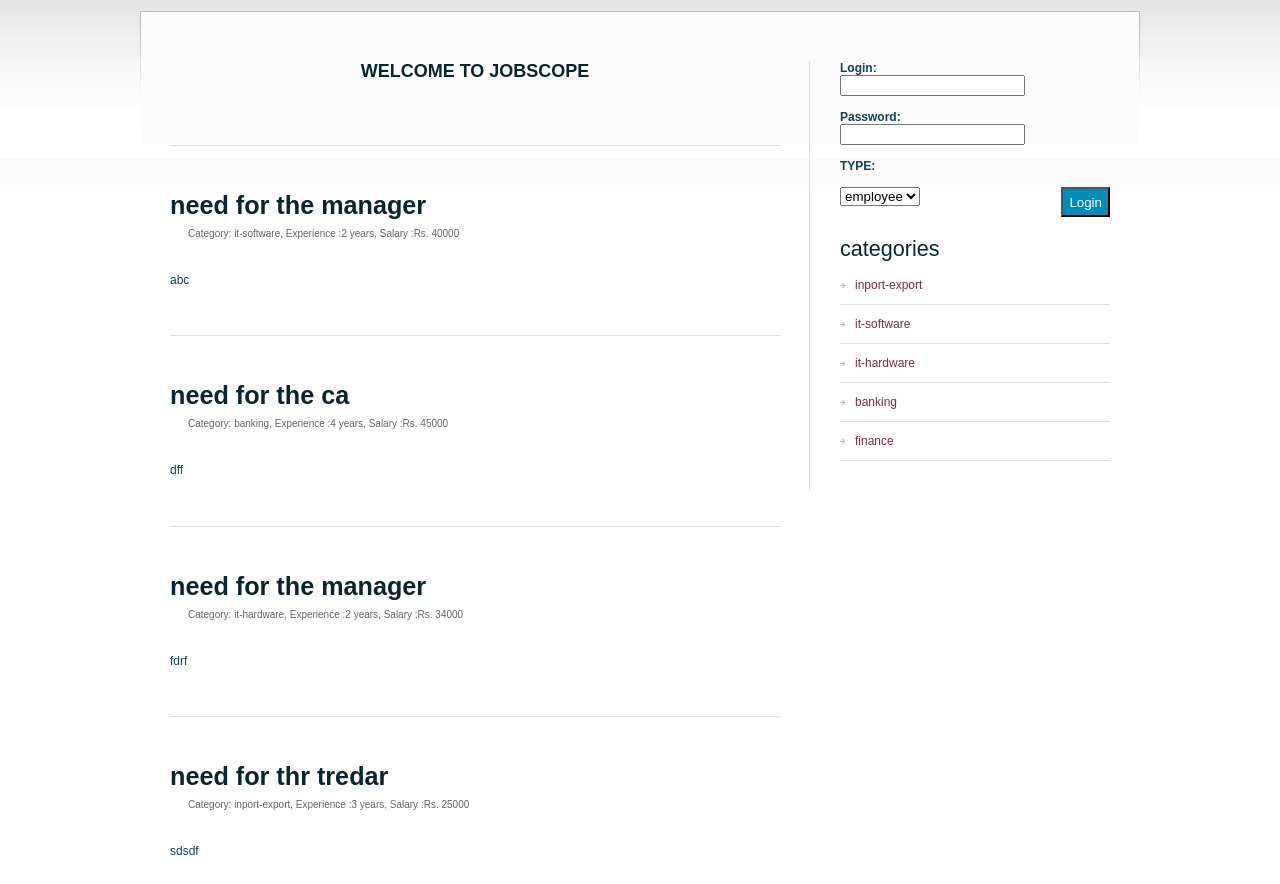
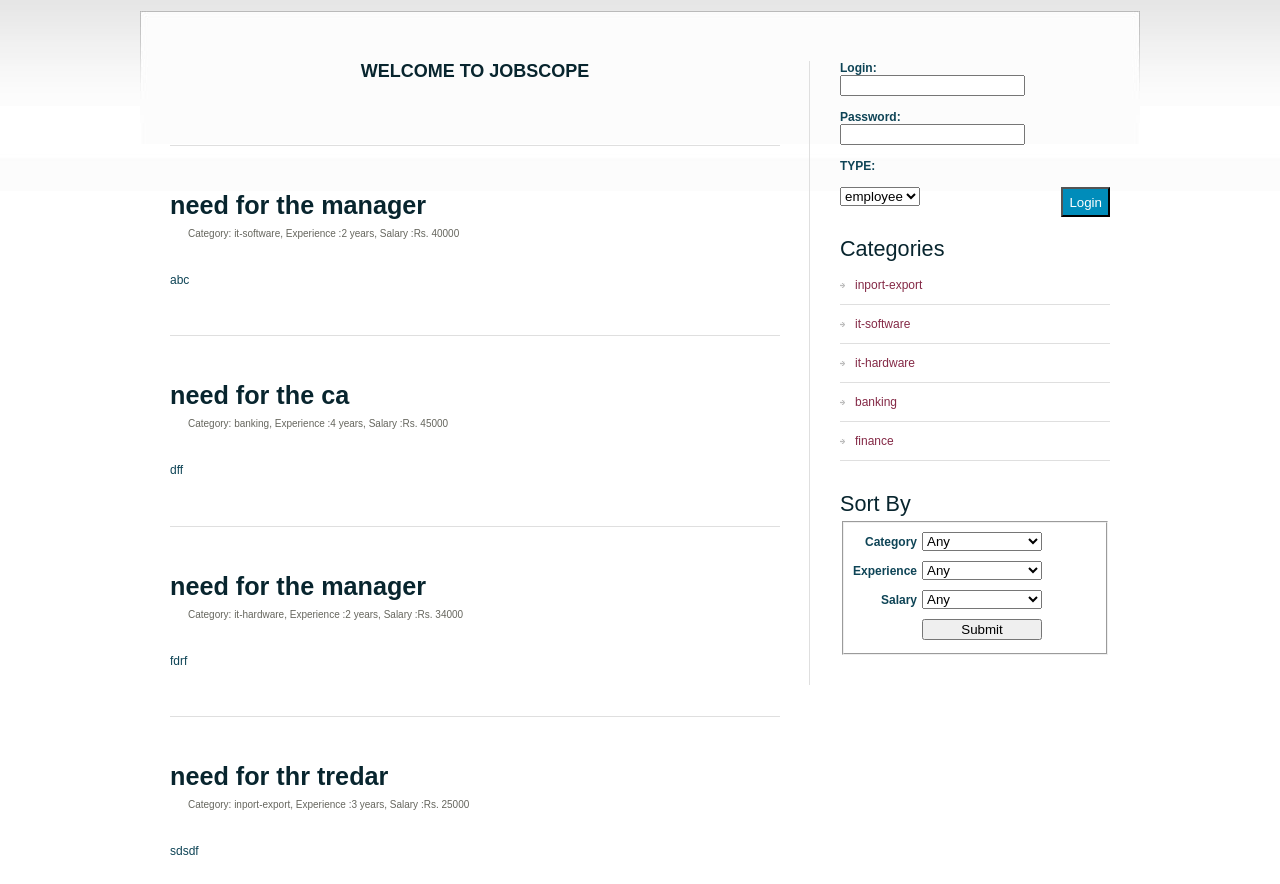
Before and after one commit to msali001/projectjob, a PHP site: page /index.php in a window 1280 px wide. Shown: the part 254-1138 px from the top of the page. Run offline with PHP 8.4, Linux system fonts and the light colour scheme; data comes from the database, SQL or seed files in the repository.

Commit message:
Phase 3 Completed

```diff
--- a/includes/sidebar.inc.php
+++ b/includes/sidebar.inc.php
@@ -30,7 +30,7 @@
 				?>
 					</li>
 					<li>
-						<h2>categories </h2>
+						<h2>Categories </h2>
 						<ul>
 					<?php
 						$link=mysqli_connect("localhost","root","","jobscope")or die("can not connect");
@@ -43,33 +43,55 @@
 						mysqli_close($link);
 					?>
 
+						</ul>
+					</li>
+					<li>
+						<h2>Sort By</h2>
+						<form action="index.php" method="get">
+						<fieldset>
+						<p>
+						<label>Category</label>
+						<select name="category">
+						<option value = "any">Any</option>
+						<?php
+						$link=mysqli_connect("localhost","root","","jobscope")or die("can not connect");
+						$q="select * from categories";
+						$res=mysqli_query($link,$q) or die("cant connect");
+						while($row=mysqli_fetch_assoc($res))
+						{
+							echo '<option value="'.$row['cat_nm'].'">'.$row['cat_nm'].'</option>';
+						}
+						mysqli_close($link);
+					?>
+						</select>
+						</p>
+						<p>
+						<label>Experience </label>
+						<select name="experience">
+							<option value=">=0">Any</option>
+							<option value="=0">No Experience</option>
+							<option value="=1">One year</option>
+							<option value="<2">less than 2</option>
+							<option value="<3">less than 3</option>
+							<option value=">3">3 and Above</option>
 
-
-
-
-
-
-
-
-
-
-
-
-
-
-
-
-
-
-
-
-
-
-
-
-
-
-						</ul>
+						</select>
+						</p>
+						<p>
+						<label>Salary </label>
+						<select name="salary">
+							<option value=">=0">Any</option>
+							<option value="<20000">&lt; 20000</option>
+							<option value="<30000">&lt; 30000</option>
+							<option value="<40000">&lt; 40000</option>
+							<option value="<50000">&lt; 50000</option>
+							<option value=">60000">&gt; 60000</option>
+						</select>
+						</p>
+						<p>
+						<label></label>
+						<button type="submit">Submit</button>
+						</form>
 					</li>
 
 				</ul>
--- a/index.php
+++ b/index.php
@@ -1,5 +1,10 @@
 <?php session_start();
 
+if(isset($_SESSION['cat'])) {
+	if($_SESSION['cat'] === 'employee') {
+		//$q =
+	}
+}
 $link=mysqli_connect("localhost","root","","jobscope")or die("can not connect");
 //mysqli_select_db("jobscope",$link) or die("can not select database");
 
@@ -23,7 +28,25 @@ Released   : 20090906
 
 <html xmlns="http://www.w3.org/1999/xhtml">
 <head>
-
+<style>
+fieldset {
+    display: table;
+}
+fieldset p {
+    display: table-row;
+}
+fieldset select,button {
+	margin: 5px;
+	width: 100%;
+}
+fieldset label {
+    display: table-cell;
+    margin: 3px;
+}
+fieldset label {
+    text-align: right;
+}
+</style>
 
 <?php
 include("includes/head.inc.php");
@@ -72,10 +95,19 @@ include("includes/head.inc.php");
 				<?php
 				        if(isset($_GET['s']))
 						{
+
 							$q="SELECT * FROM `jobs` WHERE`j_active` = 1 AND `j_title` like '%".$s=$_GET['s']."%' limit 0,5";
+						}
+						else if(isset($_GET['category']) && isset($_GET['experience']) && isset($_GET['salary'])) {
+							$q= "SELECT * FROM `jobs` WHERE `j_active` = 1 AND `j_salary` ".$_GET['salary']." AND `j_experience`".$_GET['experience'];
+							if($_GET['category']!== "any") {
+								$q= $q." AND `j_category` = \"".$_GET['category']."\"";
+							}
+							//echo $q;
 						}
 						else
 							$q="SELECT * FROM `jobs` WHERE`j_active` = 1 limit 0,5";
+
 						$res=mysqli_query($link,$q) or die ("can not select database");
 						$i=0;
 						while($row = mysqli_fetch_assoc($res))
```
Lines whose indentation alone changed are shown as unchanged.
